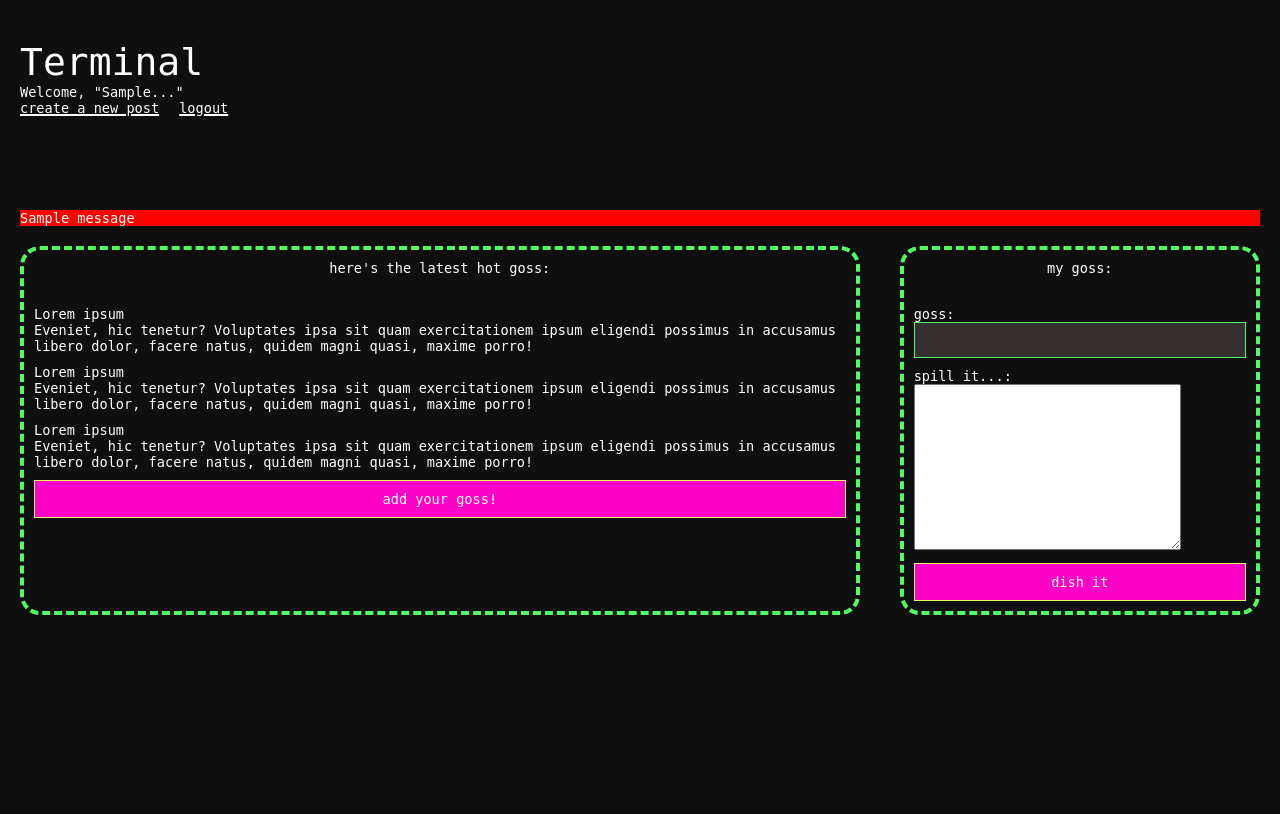
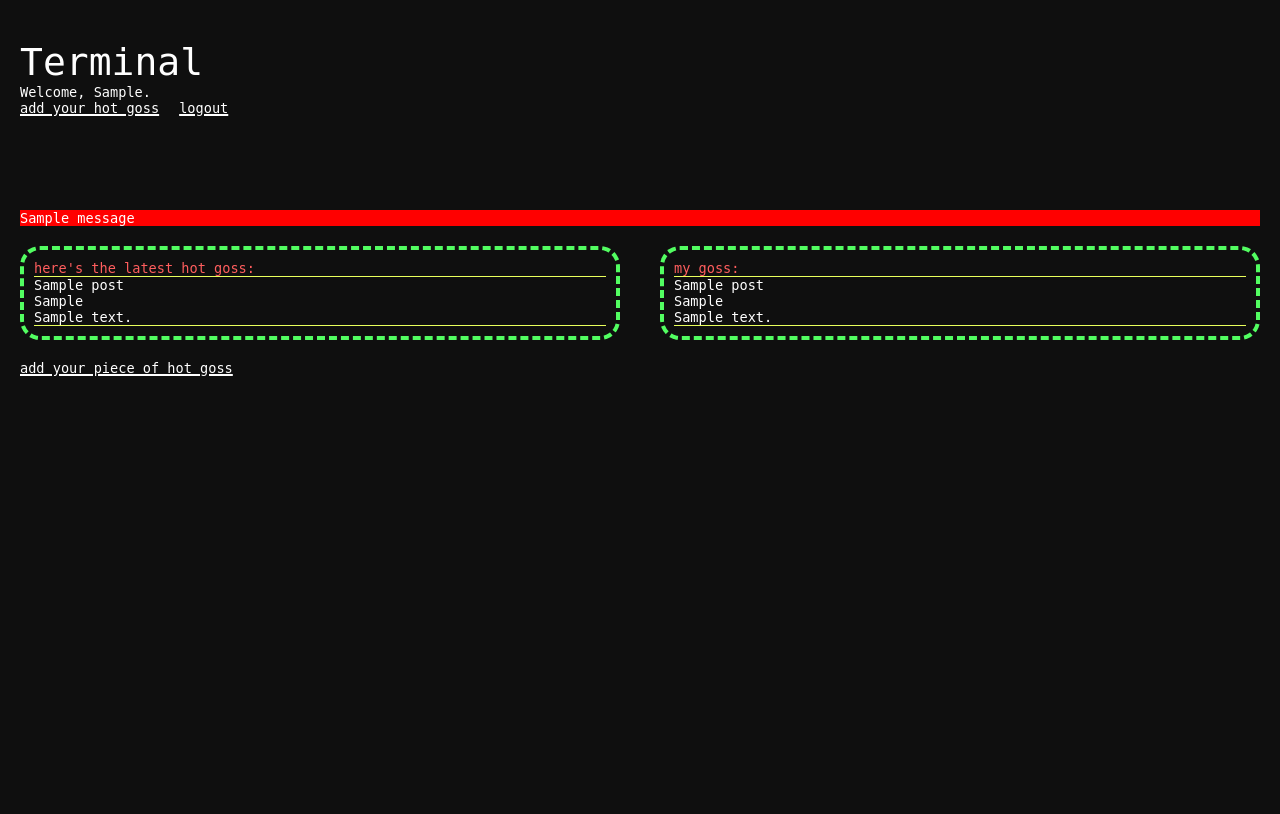
Before and after one commit to gabbe-grodin/group_project_gossip_terminal, a Flask app: template flask_app/templates/dash.html in a window 1280 px wide. Shown: the top 814 px of the page. Before the commit the page ends 615 px from the top, so only its background shows below. Run offline with Flask 3, Linux system fonts and the light colour scheme; the template is opened without the code that fills it: most values are stand-ins (such as "Sample title", 1, 10 or a date in 2020); one stand-in notice (Sample message) is shown.

Commit message:
added create form, dash displays other users and creators posts, more styling

```diff
--- a/flask_app/static/css/style.css
+++ b/flask_app/static/css/style.css
@@ -71,16 +71,23 @@ h3 {
 h4 {
     font-size: 1rem;
 }
-button{
+button,
+.btn{
     font-size: 1.36rem;
 }
 /*******************************************/
 /*! FONT-WEIGHT
 /*******************************************/
-nav a{
+button,
+.btn,
+nav a,
+a{
     font-weight: 500;
 }
-nav a:hover{
+button,
+.btn,
+nav a:hover,
+a:hover{
     font-weight: 700;
 }
 /*******************************************/
@@ -98,12 +105,14 @@ body  {
 header{
     /* line-height: 2.36rem; */
 }
-nav a{
+nav a,
+a{
     color: inherit;
     text-decoration: underline;
     text-decoration-thickness: 15%;
 }
-nav a:hover{
+nav a:hover,
+a:hover{
     text-decoration-thickness: 25%;
 }
 /*******************************************/
@@ -127,14 +136,19 @@ html {
 input{
     background-color: #372f2f;
 }
-button{
+button,
+.btn{
     background-color: #ff00c8;
 }
-button:hover{
+button:hover,
+.btn:hover{
     background-color: #52FD61;
 }
 .alert{
     background-color: #ff0000;
+}
+.border-t-b:hover{
+    background-color: #4c4545;
 }
 /*******************************************/
 /*! COLOR
@@ -145,10 +159,12 @@ body{
 input{
     color: #fff;
 }
-button{
+button,
+.btn{
     color: #ffffff;
 }
-button:hover{
+button:hover,
+.btn:hover{
     color: #261b1b;
 }
 .neon-green{
@@ -164,7 +180,7 @@ button:hover{
     color: #ffffff;
 }
 .red{
-    color: #ff0000;
+    color: #ff5e5e;
 }
 .black{
     color: #0f0f0f;
@@ -213,6 +229,9 @@ footer{
 header{
     height: 190px;
 }
+main{
+    height: 1000px;
+}
 footer{
     height: 200px;
 }
@@ -220,17 +239,21 @@ input{
     width: 100%;
     height: 36px;
 }
-button{
+button,
+.btn{
     width: 100%;
 }
 #login,
 #reg{
     width: 50%;
 }
-#big-section{
-    width: 70%;
+.big-section{
+    width: 100%
 }
-#sml-section{
+.half-section{
+    width: 50%;
+}
+.sml-section{
     width: 30%;
 }
 /*******************************************/
@@ -243,7 +266,8 @@ body {
     padding: 20px;
     margin: 0;
 }
-header{
+header,
+footer{
     padding-top: 20px;
 }
 .pd-10{
@@ -255,24 +279,32 @@ header{
 .mb{
     margin-bottom: 20px;
 }
-button{
+button,
+.btn{
     padding: 10px;
+    margin-top: 10px;
 }
 /*******************************************/
 /*! BORDERS
 /*******************************************/
 #login,
 #reg,
-#big-section,
-#sml-section{
+.big-section,
+.half-section,
+.sml-section{
     border: 4px dashed #52FD61;
     border-radius: 2rem;
 }
 input{
     border: 1px solid #52FD61;
 }
-button{
+button,
+.btn{
     border: 1px solid #e9ff5c;
+}
+.border-t-b{
+    border-top: 1px solid #e9ff5c;
+    border-bottom: 1px solid #e9ff5c;
 }
 /*******************************************/
 /*! BLINKING CURSOR JS
--- a/flask_app/templates/dash.html
+++ b/flask_app/templates/dash.html
@@ -12,10 +12,10 @@
 
     <header>
         <h1>Terminal</h1>
-        <h2>Welcome, "{{ this_user.first_name }}..."</h2>
+        <h2>Welcome, {{ this_user.first_name }}.</h2>
         <nav class="upper flx gap-2 mb italic">
             <span>
-                <a href="/user/{{ this_user.id }}/goss/add">create a new post</a>
+                <a href="/user/{{ this_user.id }}/goss/add">add your hot goss</a>
             </span>
             <span>
                 <a href="/login">logout</a>
@@ -45,60 +45,45 @@
     <main>
         <div class="flx row gap-4">
 
-
-
             <!-- LATEST GOSS -->
 
-            <section class="flx col gap-1 pd-10" id="big-section">
-                <h2 class="upper mb text-center italic">here's the latest hot goss:</h2>
-                <div>
-                    <h2>Lorem ipsum</h2>
-                    <p>Eveniet, hic tenetur? Voluptates ipsa sit quam exercitationem ipsum eligendi possimus in accusamus libero dolor, facere natus, quidem magni quasi, maxime porro!</p>
+            <section class="half-section pd-10">
+                <h2 class="red">here's the latest hot goss:</h2>
+
+                <div class="flx col gap-1">
+                    {% for post in othersPosts %}
+                    <div class="border-t-b">
+                        <h2>{{ post.post_title }}</h2>
+                        <p>{{ post.post_category }}</p>
+                        <p>{{ post.post_text }}</p>
+                    </div>
+                    {% endfor %}
                 </div>
-
-                <div>
-                    <h2>Lorem ipsum</h2>
-                    <p>Eveniet, hic tenetur? Voluptates ipsa sit quam exercitationem ipsum eligendi possimus in accusamus libero dolor, facere natus, quidem magni quasi, maxime porro!</p>
-                </div>
-
-                <div>
-                    <h2>Lorem ipsum</h2>
-                    <p>Eveniet, hic tenetur? Voluptates ipsa sit quam exercitationem ipsum eligendi possimus in accusamus libero dolor, facere natus, quidem magni quasi, maxime porro!</p>
-                </div>
-
-
-                <div>
-                    <button type="submit">
-                        add your goss!
-                    </button>
-                </div>
-            </section>
+             </section>
             <!-- SECTION END-->
 
 
 
             <!-- MY GOSS -->
 
-            <section class="flx col gap-1 pd-10" id="sml-section">
-                <h2 class="upper mb text-center italic">my goss:</h2>
-                <!-- or should we have this be a little form where you add goss right here and see it metriculate to the top of the list? -->
-                <div>
-                    <label for="goss">goss: </label>
-                    <input type="text" name="goss-title">
-                </div>
-
-                <div>
-                    <label for="goss-description">spill it...: </label>
-                    <textarea name="" id="" cols="30" rows="10"></textarea>
-                </div>
-
-                <div>
-                    <button type="submit" >dish it</button>
+            <section class="half-section pd-10">
+                <h2 class="red">my goss:</h2>
+                <div class="flx col gap-1">
+                    {% for post in userPosts %}
+                    <div class="border-t-b">
+                        <h2>{{ post.post_title }}</h2>
+                        <p>{{ post.post_category }}</p>
+                        <p>{{ post.post_text }}</p>
+                    </div>
+                    {% endfor %}
                 </div>
             </section>
             <!-- SECTION END -->
 
         </div>
+        <footer>
+            <a  href="/user/{{ this_user.id }}/goss/add">add your piece of hot goss</a>
+        </footer>
     </main>
 </body>
 </html>
```
Also changed, not shown: flask_app/controllers/posts_controller.py (+5 -4 lines), flask_app/templates/add_one.html (+83 -0 lines).
